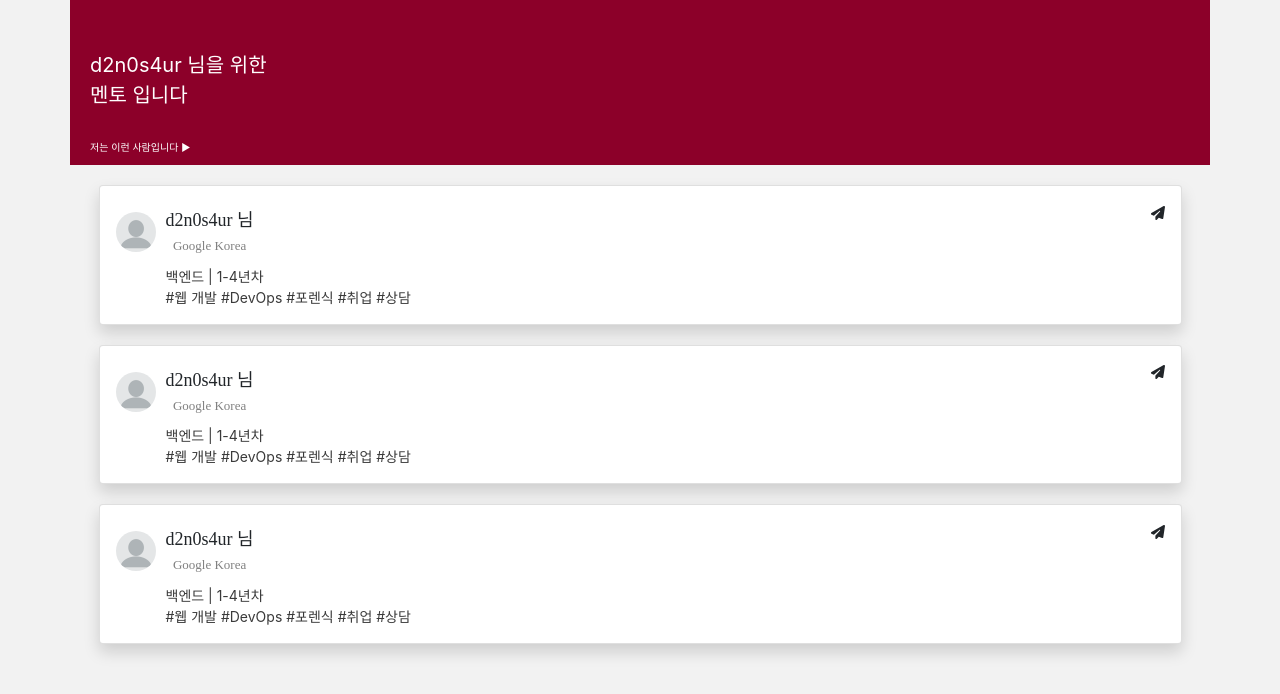
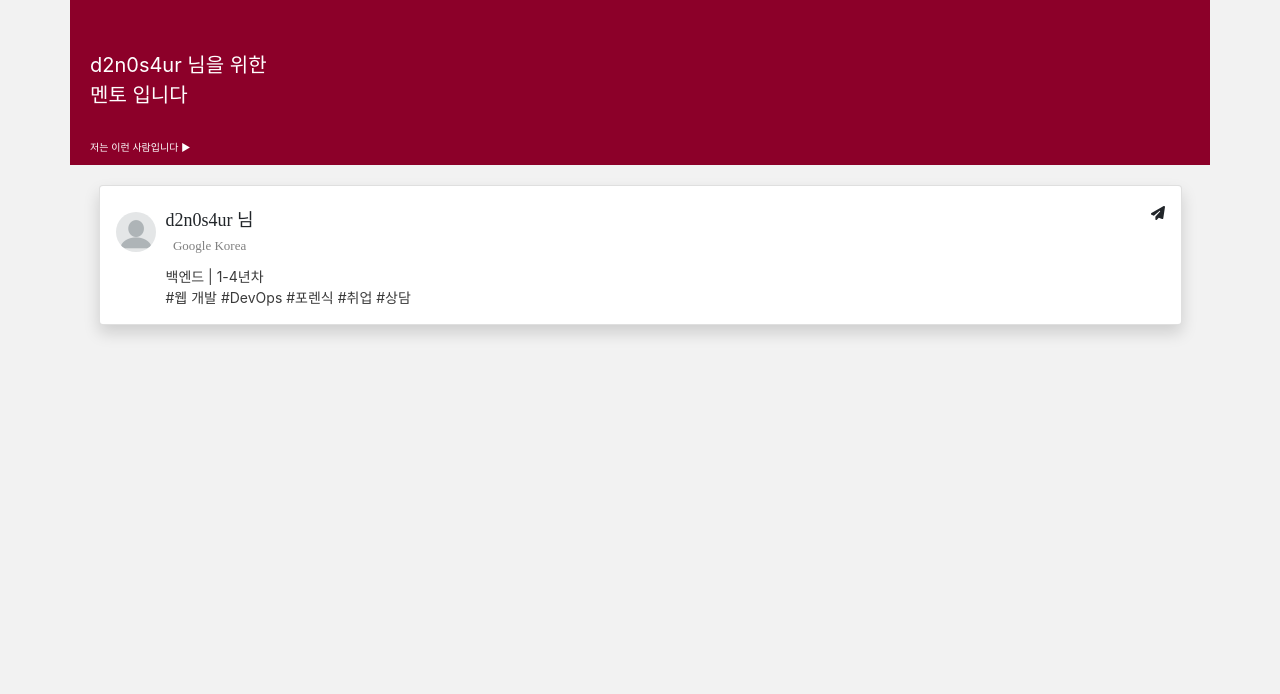
Before and after one commit to d2n0s4ur/KUFFEE-CHAT, a React (Create React App) app in the folder front/: page / in a window 1280 px wide. Shown: the top 694 px of the page. Built offline with nearby package versions, Linux system fonts and the light colour scheme.

Commit message:
update: fix error

```diff
--- a/front/src/auth/Edit.js
+++ b/front/src/auth/Edit.js
@@ -35,23 +35,23 @@ function Edit(props) {
                			</div>
 						<div className="Edit inputform">
 							<span className="Edit inputTag">회사(학교)</span>
-							<input className="Edit input"  placeholder='고려대학교' onChange={onChange} value={college}></input>
+							<input name="college" className="Edit input"  placeholder='고려대학교' onChange={onChange} value={college} />
 						</div>
 						<div className="Edit inputform">
 							<span className="Edit inputTag">담당(전공)</span>
-							<input className="Edit input"  placeholder='프론트엔드' onChange={onChange} value={dname}></input>
+							<input name="dname" className="Edit input"  placeholder='프론트엔드' onChange={onChange} value={dname}></input>
 						</div>
 						<div className="Edit inputform">
 							<span className="Edit inputTag">경력</span>
-							<input className="Edit input"  placeholder='학사 재학(2학년)' onChange={onChange} value={year}></input>
+							<input name="year" className="Edit input"  placeholder='학사 재학(2학년)' onChange={onChange} value={year}></input>
 						</div>
 						<div className="Edit inputform">
 							<span className="Edit inputTag">자기소개</span>
-							<input className="Edit input"  placeholder='안녕하세요' onChange={onChange} value={desc}></input>
+							<input name="desc" className="Edit input"  placeholder='안녕하세요' onChange={onChange} value={desc}></input>
 						</div>
 						<div className="Edit inputform">
 							<span className="Edit inputTag">관심분야</span>
-							<input className="Edit input"  placeholder='#DevKor #취업 #상담' onChange={onChange} value={tag}></input>
+							<input name="tag" className="Edit input"  placeholder='#DevKor #취업 #상담' onChange={onChange} value={tag}></input>
 						</div>
 						<button className="Editprofile" type="submit">수정하기</button>
 					</Card.Body>
--- a/front/src/auth/LogIn.js
+++ b/front/src/auth/LogIn.js
@@ -5,9 +5,8 @@ function LogIn(props) {
 	const [inputs, setInputs] = useState({
 		ID: '',
 		PW: '',
-		PW_again: ''
 	});
-	const {ID, PW, PW_again} = inputs;
+	const {ID, PW} = inputs;
 
 	const onChange = (e) => {
 		const { value, name } = e.target;
@@ -23,8 +22,8 @@ function LogIn(props) {
 				<div className="form">
                 	<form>
                     	<div className="input_box">
-						<input className="ID" type="email" placeholder='ID(EMAIL)' onChange={onChange} value={ID} />
-							<input className="PW" type="password" placeholder='PW' onChange={onChange} value={PW} />
+						<input name="ID" className="ID" type="email" placeholder='ID(EMAIL)' onChange={onChange} value={ID} />
+							<input name="PW" className="PW" type="password" placeholder='PW' onChange={onChange} value={PW} />
                    		</div>
 						<a href="/SignUp"><p className='reg'>Register</p></a>
 						<div className="submit">
--- a/front/src/auth/SignUp.js
+++ b/front/src/auth/SignUp.js
@@ -23,9 +23,9 @@ function SignUp(props) {
 				<div className="form">
                 	<form>
                     	<div className="input_box">
-                        	<input className="ID" type="email" placeholder='ID(EMAIL)' onChange={onChange} value={ID} />
-							<input className="PW" type="password" placeholder='PW' onChange={onChange} value={PW} />
-							<input className="PW" type="password" placeholder='PW Again' onChange={onChange} value={PW_again} />
+                        	<input name="ID" className="ID" type="email" placeholder='ID(EMAIL)' onChange={onChange} value={ID} />
+							<input name="PW" className="PW" type="password" placeholder='PW' onChange={onChange} value={PW} />
+							<input name="PW_again" className="PW" type="password" placeholder='PW Again' onChange={onChange} value={PW_again} />
                    		</div>
 						<div className="submit">
                     		<button className="LogIn_Button" type="submit">Register</button>
--- a/front/src/page/List.js
+++ b/front/src/page/List.js
@@ -29,38 +29,6 @@ function List(props) {
 						</div>
 					</Card.Body>
     			</Card>
-				<Card className="card shadow">
-      				<Card.Body>
-					  	<div className="profile">
-                    		<img src="./profile.png" className="profile_img" />
-                    		<div className="info">
-                        		<span className="name">d2n0s4ur 님</span>
-                        		<span className="job">Google Korea</span>
-                   			</div>
-							   <span className="sendDM"><FontAwesomeIcon icon={faPaperPlane} /></span>
-               			</div>
-					   <div className="tag">
-							<span>백엔드 | 1-4년차</span><br/>
-							<span>#웹 개발 #DevOps #포렌식 #취업 #상담</span>
-						</div>
-					</Card.Body>
-    			</Card>
-				<Card className="card shadow">
-      				<Card.Body>
-					  	<div className="profile">
-                    		<img src="./profile.png" className="profile_img" />
-                    		<div className="info">
-                        		<span className="name">d2n0s4ur 님</span>
-                        		<span className="job">Google Korea</span>
-                   			</div>
-							   <span className="sendDM"><FontAwesomeIcon icon={faPaperPlane} /></span>
-               			</div>
-					   <div className="tag">
-							<span>백엔드 | 1-4년차</span><br/>
-							<span>#웹 개발 #DevOps #포렌식 #취업 #상담</span>
-						</div>
-					</Card.Body>
-    			</Card>
 				</div>
 			</div>
 
```
